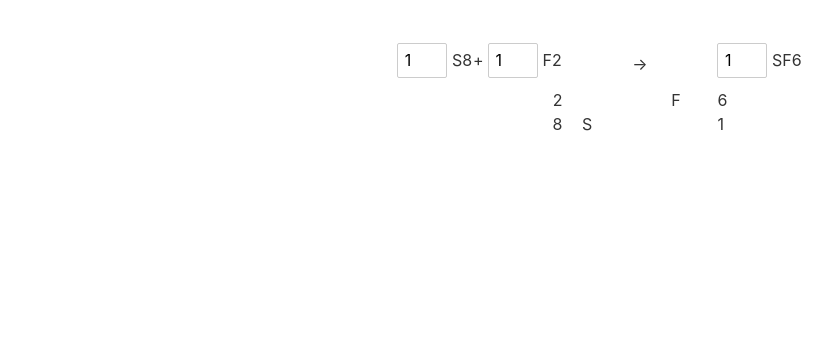
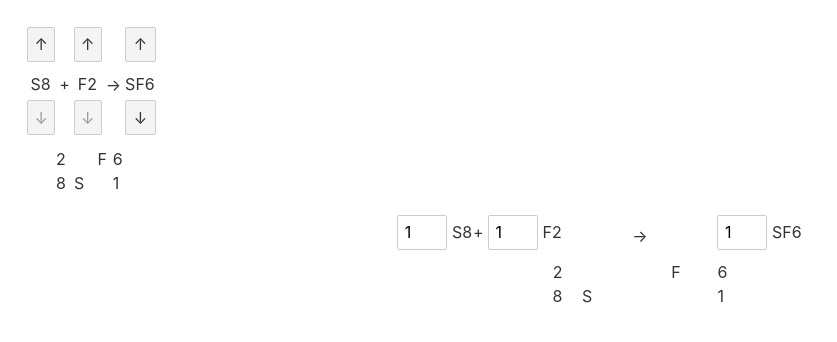
Before and after one commit to nchlsb/ChemicalEquationBalancer, a Svelte app: page / in a window 1280 px wide. Shown: the top 342 px of the page, without its empty margins (0-837 px from the left). Built offline with nearby package versions, Linux system fonts and the light colour scheme.

Commit message:
New table with bigger buttons

```diff
--- a/src/App.svelte
+++ b/src/App.svelte
@@ -65,6 +65,88 @@
 </script>
 
 <main>
+		<!-- new table -->
+		<table>
+			<tr id="increment-bar">
+				{#each equation.reactants as [coefficient, molecule], index}
+					<td>
+						<button class="increment" on:click={_ => {equation = withReactantCoefficientAtIndex(index, coefficient + 1)}}>↑</button>
+					</td>
+					{#if index !== equation.reactants.length - 1}
+						<td />
+					{/if}
+				{/each}
+				<td></td>
+				{#each equation.products as [coefficient, molecule], index}
+					<td>
+						<button class="increment" on:click={_ => {equation = withProductCoefficientAtIndex(index, coefficient + 1)}}>↑</button>
+					</td>
+					{#if index !== equation.products.length - 1}
+						<td />
+					{/if}
+				{/each}
+			</tr>
+			<tr id="expressions">
+				{#each equation.reactants as [coefficient, molecule], index}
+					<td>
+						<Katex math={toTex(molecule, coefficient)} />
+					</td>
+					{#if index !== equation.reactants.length - 1}
+						<td>
+							<Katex math="+" />
+						</td>
+					{/if}
+				{/each}
+				<td id="arrow">
+					<Katex math={"\\rightarrow"} />
+				</td>
+				{#each equation.products as [coefficient, molecule], index}
+					<td>
+						<Katex math={toTex(molecule, coefficient)} />
+					</td>
+					{#if index !== equation.products.length - 1}
+						<td>
+							<Katex math="+" />
+						</td>
+					{/if}
+				{/each}
+			</tr>
+			<tr id="decrement-bar">
+				{#each equation.reactants as [coefficient, molecule], index}
+					<td>
+						<button class="decrement" disabled={coefficient === 1} on:click={_ => {equation = withReactantCoefficientAtIndex(index, coefficient - 1)}}>↓</button>
+					</td>
+					{#if index !== equation.reactants.length - 1}
+						<td />
+					{/if}
+				{/each}
+				<td></td>
+				{#each equation.products as [coefficient, molecule], index}
+					<td>
+						<button class="decrement" on:click={_ => {equation = withProductCoefficientAtIndex(index, coefficient + 1)}}>↓</button>
+					</td>
+					{#if index !== equation.products.length - 1}
+						<td />
+					{/if}
+				{/each}
+			</tr>
+		</table>
+	<table>
+		{#each widths as [element, counts, {reactants, width, products}]}
+		<tr id="equation-balance">
+			<td class="reactants-count">
+				<Katex math={counts.amountInReactants.toString()} displayMode={false}></Katex>
+			</td>
+			<td class="element-symbol">
+				<div><div class="x" style="width: {products}%"></div><div class="w" style="width: {width}%"><Katex math={`\\mathrm{${element}}`} displayMode={false}></Katex></div><div class="y" style="width: {reactants}%"></div></div>
+			</td>
+			<td class="products-count">
+				<Katex math={counts.amountInProducts.toString()} displayMode={false}></Katex>
+			</td>
+		</tr>
+		{/each}
+	</table>
+
 	<table id="reactants-and-prodcuts">
 		<tr>
 			<td id="reactants-expression">
@@ -108,6 +190,7 @@
 		</tr>
 		{/each}
 	</table>
+
 </main>
 <link rel="stylesheet" href="https://cdn.jsdelivr.net/npm/katex@0.12.0/dist/katex.min.css" integrity="sha384-AfEj0r4/OFrOo5t7NnNe46zW/tFgW6x/bCJG8FqQCEo3+Aro6EYUG4+cU+KJWu/X" crossorigin="anonymous">
 <style>
@@ -128,16 +211,8 @@
 		width: 50px;
 	}
 
-	.has-bar {
-		fill: black;
-	}
-
-	.owed-bar {
-		fill: white;
-	}
-
-	.brett {
-		outline: 3px solid black;
+	.increment, .decrement {
+		width: 100%;
 	}
 
 	#reactants-expression, .reactants-bar, .reactants-count {
--- a/src/ChemicalEquations.ts
+++ b/src/ChemicalEquations.ts
@@ -228,8 +228,8 @@ export function randomEquation(): Equation {
 // H2SO4 + HI → H2S + I2 + H2O
 
 
-export function toTex(molecule: Molecule): string {
-    return `\\mathrm{${toString(molecule)}}`
+export function toTex(molecule: Molecule, coefficient = 1): string {
+    return `${((coefficient === 1) ? "" : coefficient)}\\mathrm{${toString(molecule)}}`
 }
 
 export function toString(molecule: Molecule): string {
```
Also changed, not shown: 1 other file (tests, documents, lock files or other folders).
